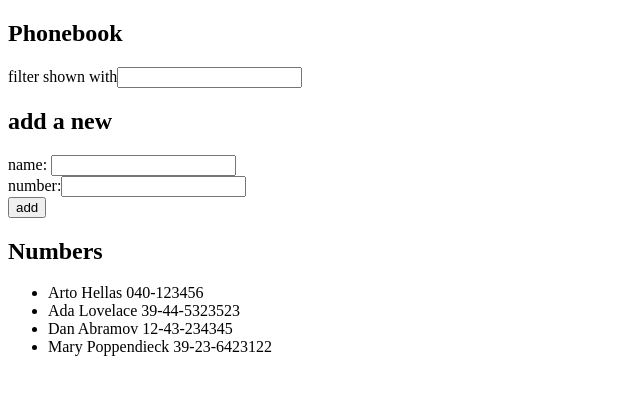
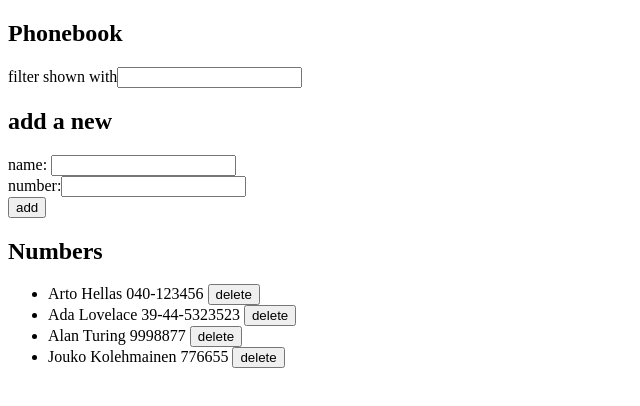
Before and after one commit to gittiPekka/pekka_fullstack_repo, a React (Create React App) app in the folder osa2/puhelinluettelo/: page / in a window 1280 px wide. Shown: the top 406 px of the page, without its empty margins (0-640 px from the left). Built offline with nearby package versions, Linux system fonts and the light colour scheme; data requests are answered from the project's data file; the HTML template or start-up script is replaced by a standard one.

Commit message:
tehtävä 2.17 tehty

```diff
--- a/osa2/puhelinluettelo/db.json
+++ b/osa2/puhelinluettelo/db.json
@@ -1,5 +1,5 @@
 {
-    "persons":[
+  "persons": [
     {
       "name": "Arto Hellas",
       "number": "040-123456",
@@ -11,14 +11,14 @@
       "id": 2
     },
     {
-        "name": "Dan Abramov",
-        "number": "12-43-234345",
-        "id": 3
+      "name": "Alan Turing",
+      "number": "9998877",
+      "id": 4
     },
     {
-        "name": "Mary Poppendieck",
-        "number": "39-23-6423122",
-        "id": 4
+      "name": "Jouko Kolehmainen",
+      "number": "776655",
+      "id": 5
     }
   ]
 }
--- a/osa2/puhelinluettelo/src/App.js
+++ b/osa2/puhelinluettelo/src/App.js
@@ -2,7 +2,7 @@
   import FilterForm from './components/FilterForm'
   import Persons from './components/Persons'
   import PersonForm from './components/NewPerson'
-  import personActions from './services/persons'
+  import personService from './services/persons'
 
   const App = () => {
     const [persons, setPersons] = useState([])
@@ -11,7 +11,7 @@
     const [filterPersons, setFilterPersons] = useState('')
 
     useEffect( () => {
-      personActions
+      personService
       .getAll()
         .then(initialPersons => {
           setPersons(initialPersons)
@@ -26,7 +26,7 @@
       }
       const namesArray = persons.map(person => person.name);
       if (!namesArray.includes(newName)) {
-        personActions
+        personService
         .create(personObject)
           .then(addPerson => {
             setPersons(persons.concat(addPerson))
@@ -38,6 +38,17 @@
       setNewNumber('');
     }
 
+    const personRemover = event => {
+      const id = parseInt(event.currentTarget.id);
+      const person = persons.find(person => person.id === id);
+      if (window.confirm(`Delete ${person.name} ?`)) {
+        personService
+          .remove(id)
+            .then( () => {
+              setPersons(persons.filter(person => person.id !== id));
+            })
+        }
+  }
     const nameChanger = (event) => {
       setNewName(event.target.value);
     }
@@ -60,7 +71,9 @@
             newNumber={newNumber}
             handleNumberChange={numberChanger}/>
         <h2>Numbers</h2>
-        <Persons filterPersons={filterPersons} persons={persons} />
+        <Persons filterPersons={filterPersons}
+            removePerson={personRemover}
+            persons={persons} />
         </div>
     )
   }
--- a/osa2/puhelinluettelo/src/components/Person.js
+++ b/osa2/puhelinluettelo/src/components/Person.js
@@ -1,6 +1,10 @@
 const Person = (props) => {
+  // console.log("Person id oli:", props.person.id);
   return (
-    <li>{props.person.name} {props.person.number}</li>
+    <li>
+      {props.person.name} {props.person.number}
+      <span> <button id={props.person.id} onClick={props.removePerson}>delete</button></span>
+    </li>
   )
 }
 
--- a/osa2/puhelinluettelo/src/components/Persons.js
+++ b/osa2/puhelinluettelo/src/components/Persons.js
@@ -5,7 +5,7 @@ const Persons = (props) => {
     return (
         <ul>
         {personsToShow.map(person =>
-         <Person key={person.name} person={person} />)}
+         <Person key={person.id} person={person} removePerson={props.removePerson}/>)}
         </ul>
   )}
 
--- a/osa2/puhelinluettelo/src/services/persons.js
+++ b/osa2/puhelinluettelo/src/services/persons.js
@@ -8,13 +8,13 @@ const getAll = () => {
 }
 
 const create = newObject => {
-    const request = axios.post(baseUrl, newObject)
+    const request = axios.post(baseUrl, newObject);
     return request.then(response => response.data);
 }
 
-const personActions = {
-    getAll: getAll,
-    create: create
+const remove = (id) => {
+    const request = axios.delete(`${baseUrl}/${id}`);
+    return request.then(response => response.data);
 }
 
-export default personActions;
+export default { getAll, create, remove };
```
Lines whose indentation alone changed are shown as unchanged.
